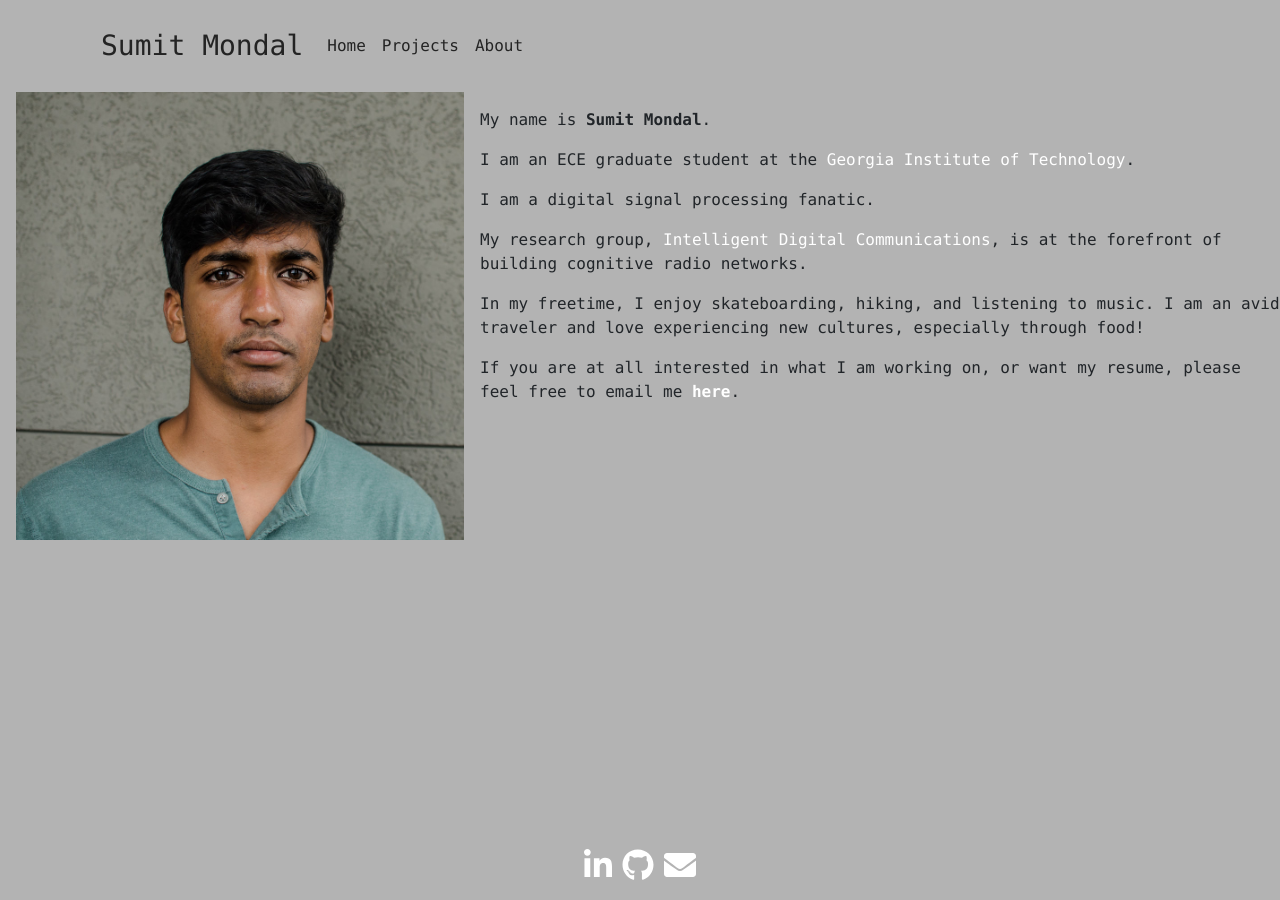
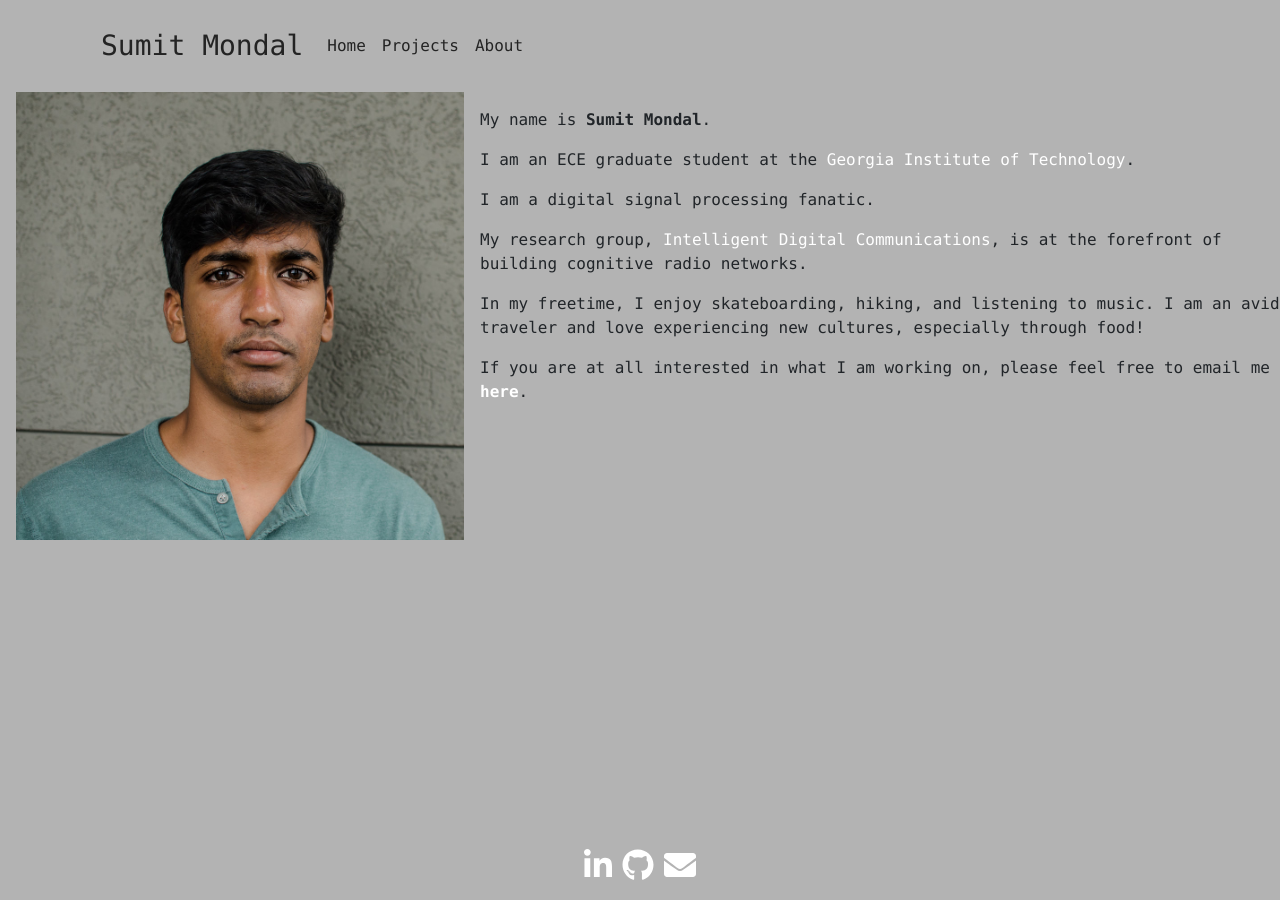
Before and after one commit to SumitMondal/SumitMondal.github.io, a Jekyll site: the page built from about/index.md, in a window 1280 px wide. Built offline with Jekyll 4.4.1, drawn with Linux system fonts in a browser that asks for light colours; nearby versions of some CDN libraries.

Commit message:
updates to aboutme

```diff
--- a/about/index.md
+++ b/about/index.md
@@ -15,4 +15,4 @@ My research group, [Intelligent Digital Communications](http://www.vip.gatech.ed
 
 In my freetime, I enjoy skateboarding, hiking, and listening to music. I am an avid traveler and love experiencing new cultures, especially through food!
 
-If you are at all interested in what I am working on, or want my resume, please feel free to email me [__here__](mailto:sumitmondal@gatech.edu).
+If you are at all interested in what I am working on, please feel free to email me [__here__](mailto:sumitmondal@gatech.edu).
```
